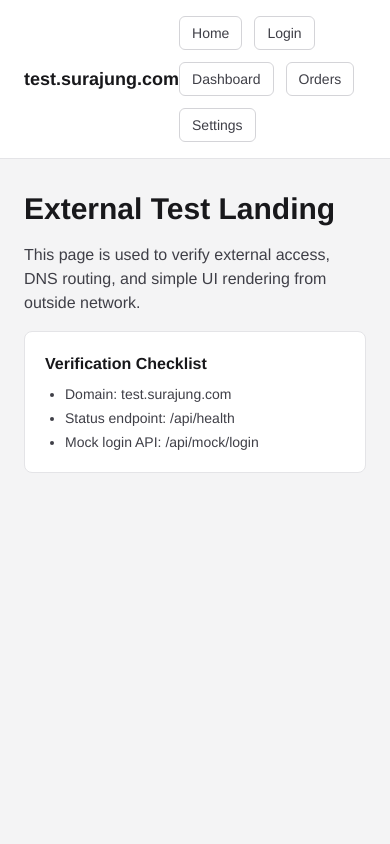
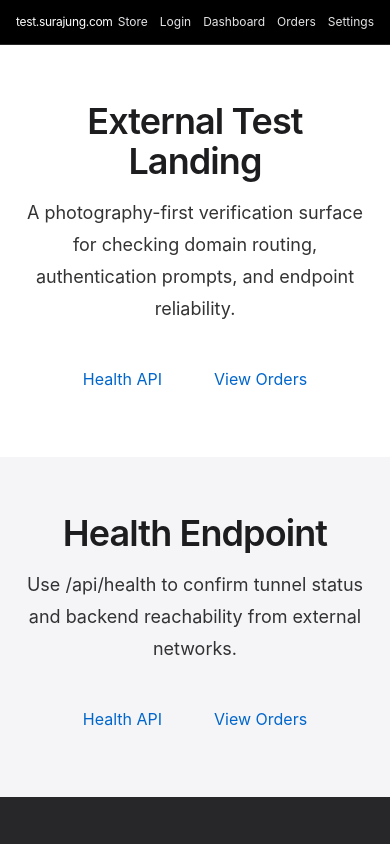
Before and after one commit to surajung/test, a Next.js app: page / in a window 390 px wide. Shown: the top 844 px of the page. Built offline with nearby package versions, Linux system fonts and the light colour scheme.

Commit message:
feat: apply DESIGN.md apple-style responsive UI

```diff
--- a/src/app/dashboard/page.tsx
+++ b/src/app/dashboard/page.tsx
@@ -6,20 +6,26 @@ const cards = [
 
 export default function DashboardPage() {
   return (
-    <section className="space-y-4">
-      <h2 className="text-2xl font-bold">Dummy Dashboard</h2>
-      <p className="text-zinc-700">Static metrics for test rendering.</p>
-      <div className="grid gap-4 sm:grid-cols-3">
-        {cards.map((card) => (
+    <main className="apple-tile tile-light">
+      <section className="mx-auto w-full max-w-6xl">
+        <h2 className="text-center text-4xl font-semibold tracking-tight sm:text-5xl">
+          Dashboard
+        </h2>
+        <p className="mx-auto mt-4 max-w-3xl text-center text-lg leading-8 text-zinc-700 sm:text-2xl">
+          Static monitoring surface for external rendering and latency checks.
+        </p>
+        <div className="mt-10 grid gap-4 sm:grid-cols-3">
+          {cards.map((card, idx) => (
             <article
               key={card.label}
-            className="rounded-lg border border-zinc-200 bg-white p-4"
+              className={`${idx % 2 === 0 ? "tile-parchment" : "tile-dark-2"} rounded-3xl p-6`}
             >
-            <p className="text-sm text-zinc-600">{card.label}</p>
-            <p className="mt-2 text-2xl font-semibold">{card.value}</p>
+              <p className="text-sm opacity-80">{card.label}</p>
+              <p className="mt-3 text-3xl font-semibold tracking-tight">{card.value}</p>
             </article>
           ))}
         </div>
       </section>
+    </main>
   );
 }
--- a/src/app/globals.css
+++ b/src/app/globals.css
@@ -1,18 +1,88 @@
 @import "tailwindcss";
 
 :root {
-  --background: #f4f4f5;
-  --foreground: #18181b;
+  --primary: #0066cc;
+  --primary-focus: #0071e3;
+  --primary-on-dark: #2997ff;
+  --ink: #1d1d1f;
+  --body-on-dark: #ffffff;
+  --canvas: #ffffff;
+  --canvas-parchment: #f5f5f7;
+  --surface-tile-1: #272729;
+  --surface-tile-2: #2a2a2c;
+  --surface-black: #000000;
+  --divider-soft: #f0f0f0;
+  --hairline: #e0e0e0;
 }
 
 @theme inline {
-  --color-background: var(--background);
-  --color-foreground: var(--foreground);
-  --font-sans: "Helvetica Neue", Helvetica, Arial, sans-serif;
-  --font-mono: "SFMono-Regular", Menlo, Monaco, Consolas, "Liberation Mono", monospace;
+  --color-background: var(--canvas);
+  --color-foreground: var(--ink);
+  --font-sans: "SF Pro Text", "SF Pro Display", -apple-system, BlinkMacSystemFont,
+    "Helvetica Neue", Helvetica, Arial, sans-serif;
+}
+
+* {
+  box-sizing: border-box;
 }
 
 body {
-  background: var(--background);
-  color: var(--foreground);
+  margin: 0;
+  background: var(--canvas);
+  color: var(--ink);
 }
+
+.apple-shell {
+  min-height: 100vh;
+  background: var(--canvas);
+}
+
+.apple-tile {
+  border-radius: 0;
+  padding: 56px 20px;
+}
+
+@media (min-width: 768px) {
+  .apple-tile {
+    padding: 80px 40px;
+  }
+}
+
+.tile-light {
+  background: var(--canvas);
+  color: var(--ink);
+}
+
+.tile-parchment {
+  background: var(--canvas-parchment);
+  color: var(--ink);
+}
+
+.tile-dark {
+  background: var(--surface-tile-1);
+  color: var(--body-on-dark);
+}
+
+.tile-dark-2 {
+  background: var(--surface-tile-2);
+  color: var(--body-on-dark);
+}
+
+.apple-link {
+  color: var(--primary);
+  text-decoration: none;
+}
+
+.apple-link:hover {
+  color: var(--primary-focus);
+  text-decoration: underline;
+}
+
+.apple-link-dark {
+  color: var(--primary-on-dark);
+}
+
+.apple-pill {
+  border-radius: 9999px;
+  padding: 10px 20px;
+}
--- a/src/app/layout.tsx
+++ b/src/app/layout.tsx
@@ -14,9 +14,9 @@ export default function RootLayout({
 }>) {
   return (
     <html lang="en" className="h-full antialiased">
-      <body className="min-h-full bg-zinc-50 text-zinc-900">
+      <body className="apple-shell min-h-full">
         <Nav />
-        <main className="mx-auto w-full max-w-5xl px-6 py-8">{children}</main>
+        {children}
       </body>
     </html>
   );
--- a/src/app/login/page.tsx
+++ b/src/app/login/page.tsx
@@ -1,26 +1,30 @@
 export default function LoginPage() {
   return (
-    <section className="space-y-4">
-      <h2 className="text-2xl font-bold">Dummy Login</h2>
-      <p className="text-zinc-700">UI only page for external visual checks.</p>
-      <form className="grid max-w-md gap-3 rounded-lg border border-zinc-200 bg-white p-5">
+    <main className="apple-tile tile-parchment">
+      <section className="mx-auto w-full max-w-2xl text-center">
+        <h2 className="text-4xl font-semibold tracking-tight sm:text-5xl">Sign in</h2>
+        <p className="mt-4 text-lg leading-8 text-zinc-700 sm:text-2xl">
+          Dummy access screen for external UI and auth prompt checks.
+        </p>
+        <form className="mx-auto mt-10 grid w-full max-w-md gap-3 rounded-2xl border border-[var(--hairline)] bg-white p-5 text-left sm:p-6">
           <input
-          className="rounded-md border border-zinc-300 px-3 py-2"
+            className="h-11 rounded-full border border-zinc-300 px-4"
             type="email"
             placeholder="demo@surajung.com"
           />
           <input
-          className="rounded-md border border-zinc-300 px-3 py-2"
+            className="h-11 rounded-full border border-zinc-300 px-4"
             type="password"
-          placeholder="********"
+            placeholder="password123"
           />
           <button
             type="button"
-          className="rounded-md bg-zinc-900 px-4 py-2 text-white"
+            className="h-11 rounded-full bg-[var(--primary)] text-white hover:bg-[var(--primary-focus)]"
           >
-          Sign In
+            Continue
           </button>
         </form>
       </section>
+    </main>
   );
 }
--- a/src/app/orders/page.tsx
+++ b/src/app/orders/page.tsx
@@ -6,29 +6,35 @@ const rows = [
 
 export default function OrdersPage() {
   return (
-    <section className="space-y-4">
-      <h2 className="text-2xl font-bold">Dummy Orders</h2>
-      <p className="text-zinc-700">Simple table for API/UI connection tests.</p>
-      <div className="overflow-hidden rounded-lg border border-zinc-200 bg-white">
-        <table className="w-full text-left text-sm">
-          <thead className="bg-zinc-100 text-zinc-700">
+    <main className="apple-tile tile-dark">
+      <section className="mx-auto w-full max-w-6xl">
+        <h2 className="text-center text-4xl font-semibold tracking-tight sm:text-5xl">
+          Orders
+        </h2>
+        <p className="mx-auto mt-4 max-w-3xl text-center text-lg leading-8 text-zinc-200 sm:text-2xl">
+          Mock order stream used to validate table rendering and API handshake.
+        </p>
+        <div className="mt-10 overflow-x-auto rounded-3xl border border-zinc-700 bg-zinc-900">
+          <table className="min-w-[560px] w-full text-left text-sm text-zinc-100">
+            <thead className="border-b border-zinc-700 text-zinc-300">
               <tr>
-              <th className="px-4 py-3">Order ID</th>
-              <th className="px-4 py-3">Status</th>
-              <th className="px-4 py-3">Amount</th>
+                <th className="px-5 py-4 font-medium">Order ID</th>
+                <th className="px-5 py-4 font-medium">Status</th>
+                <th className="px-5 py-4 font-medium">Amount</th>
               </tr>
             </thead>
             <tbody>
               {rows.map((row) => (
-              <tr key={row.id} className="border-t border-zinc-200">
-                <td className="px-4 py-3">{row.id}</td>
-                <td className="px-4 py-3">{row.status}</td>
-                <td className="px-4 py-3">{row.amount}</td>
+                <tr key={row.id} className="border-t border-zinc-800">
+                  <td className="px-5 py-4">{row.id}</td>
+                  <td className="px-5 py-4">{row.status}</td>
+                  <td className="px-5 py-4">{row.amount}</td>
                 </tr>
               ))}
             </tbody>
           </table>
         </div>
       </section>
+    </main>
   );
 }
--- a/src/app/page.tsx
+++ b/src/app/page.tsx
@@ -1,19 +1,50 @@
+const tiles = [
+  {
+    title: "External Test Landing",
+    body: "A photography-first verification surface for checking domain routing, authentication prompts, and endpoint reliability.",
+    kind: "tile-light",
+  },
+  {
+    title: "Health Endpoint",
+    body: "Use /api/health to confirm tunnel status and backend reachability from external networks.",
+    kind: "tile-parchment",
+  },
+  {
+    title: "Mock Flows",
+    body: "Login and order APIs are available to validate request handling from clients and QA tools.",
+    kind: "tile-dark",
+  },
+];
+
 export default function Home() {
   return (
-    <section className="space-y-4">
-      <h2 className="text-3xl font-bold">External Test Landing</h2>
-      <p className="text-zinc-700">
-        This page is used to verify external access, DNS routing, and simple UI
-        rendering from outside network.
-      </p>
-      <div className="rounded-lg border border-zinc-200 bg-white p-5">
-        <h3 className="font-semibold">Verification Checklist</h3>
-        <ul className="mt-2 list-disc space-y-1 pl-5 text-sm text-zinc-700">
-          <li>Domain: test.surajung.com</li>
-          <li>Status endpoint: /api/health</li>
-          <li>Mock login API: /api/mock/login</li>
-        </ul>
-      </div>
-    </section>
+    <main>
+      {tiles.map((tile) => (
+        <section key={tile.title} className={`apple-tile ${tile.kind}`}>
+          <div className="mx-auto w-full max-w-6xl text-center">
+            <h2 className="text-4xl font-semibold tracking-tight sm:text-5xl">
+              {tile.title}
+            </h2>
+            <p className="mx-auto mt-4 max-w-3xl text-lg leading-8 opacity-90 sm:text-2xl sm:leading-10">
+              {tile.body}
+            </p>
+            <div className="mt-8 flex flex-wrap items-center justify-center gap-3">
+              <a
+                href="/api/health"
+                className={`apple-pill text-base ${tile.kind === "tile-dark" ? "apple-link-dark" : "apple-link"}`}
+              >
+                Health API
+              </a>
+              <a
+                href="/orders"
+                className={`apple-pill text-base ${tile.kind === "tile-dark" ? "apple-link-dark" : "apple-link"}`}
+              >
+                View Orders
+              </a>
+            </div>
+          </div>
+        </section>
+      ))}
+    </main>
   );
 }
--- a/src/components/nav.tsx
+++ b/src/components/nav.tsx
@@ -1,7 +1,7 @@
 import Link from "next/link";
 
 const links = [
-  { href: "/", label: "Home" },
+  { href: "/", label: "Store" },
   { href: "/login", label: "Login" },
   { href: "/dashboard", label: "Dashboard" },
   { href: "/orders", label: "Orders" },
@@ -10,15 +10,15 @@ const links = [
 
 export function Nav() {
   return (
-    <header className="border-b border-zinc-200 bg-white">
-      <div className="mx-auto flex w-full max-w-5xl items-center justify-between px-6 py-4">
-        <h1 className="text-lg font-semibold text-zinc-900">test.surajung.com</h1>
-        <nav className="flex flex-wrap gap-3 text-sm">
+    <header className="sticky top-0 z-20 border-b border-zinc-800 bg-black text-white">
+      <div className="mx-auto flex h-11 w-full max-w-6xl items-center justify-between px-4 sm:px-6">
+        <span className="text-xs tracking-tight">test.surajung.com</span>
+        <nav className="flex items-center gap-3 overflow-x-auto text-xs sm:gap-4">
           {links.map((link) => (
             <Link
               key={link.href}
               href={link.href}
-              className="rounded-md border border-zinc-300 px-3 py-1.5 text-zinc-700 transition hover:bg-zinc-100"
+              className="whitespace-nowrap text-zinc-200 transition hover:text-white"
             >
               {link.label}
             </Link>
```
Also changed, not shown: src/app/settings/page.tsx (+17 -8 lines). Lines whose indentation alone changed are shown as unchanged.
